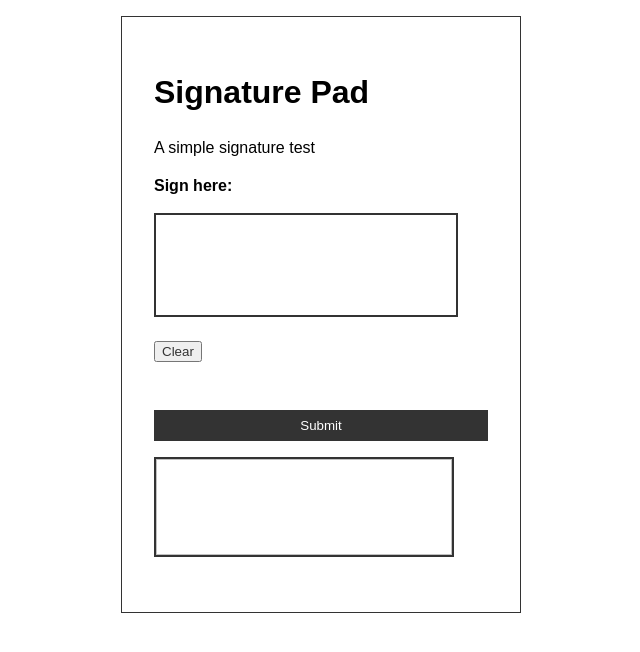
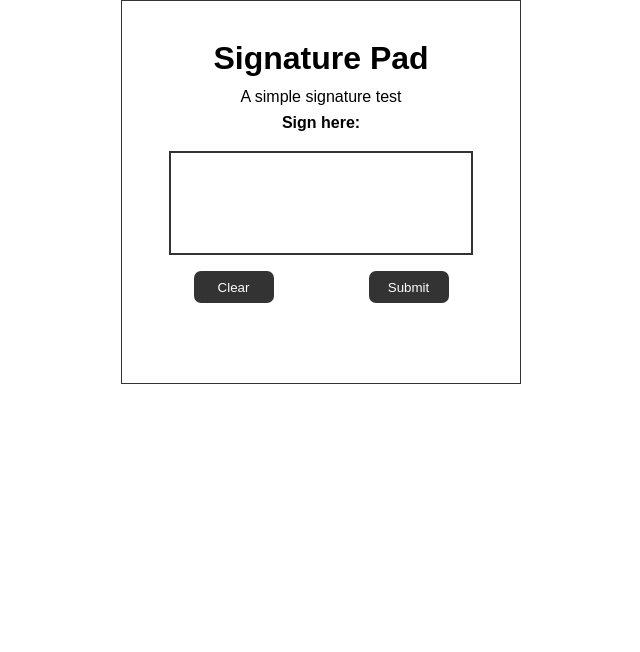
Before and after one commit to o83213/canvase-signature, a website: page index.html in a window 1280 px wide. Shown: the whole page, without its empty margins (319-959 px from the left). Drawn offline with Linux system fonts and the light colour scheme.

Commit message:
create download function

```diff
--- a/app.js
+++ b/app.js
@@ -1,6 +1,13 @@
 const canvas = document.querySelector("canvas");
 const form = document.querySelector(".signature-pad-form");
 const clearButton = document.querySelector(".clear-button");
+const downloadButton = document.getElementById("downloadBtn");
+const submitButton = document.getElementById("submitBtn");
+const footer = document.querySelector(".footer");
+//
+const blank = document.createElement("canvas");
+blank.width = canvas.width;
+blank.height = canvas.height;
 const ctx = canvas.getContext("2d");
 let writingMode = false;
 const checkIsMobile = () => {
@@ -10,37 +17,65 @@ const checkIsMobile = () => {
     )
   ) {
     // true for mobile device
-    alert("On Mobile Device");
+    console.log("On Mobile Device");
     return true;
   } else {
     // false for not mobile device
-    alert("On PC");
+    console.log("On PC");
     return false;
   }
 };
 let iSMobile = checkIsMobile();
-// create imageBlock
-const image = document.querySelector(".signature-result");
-form.appendChild(image);
+
+//
+const isCanvasEmpty = (canvas) => {
+  return canvas.toDataURL() === blank.toDataURL();
+};
 // submit Handler
-form.addEventListener("submit", (event) => {
+submitButton.addEventListener("click", (event) => {
   event.preventDefault();
+  if (isCanvasEmpty(canvas)) {
+    alert("還沒簽名喔🤣");
+    return;
+  }
+  downloadButton.classList.remove("hidden");
   const imageURL = canvas.toDataURL();
-  image.src = imageURL;
-  clearPad();
+  let image = footer.querySelector("img");
+  if (image) image.src = imageURL;
+  else {
+    image = document.createElement("img");
+    image.src = imageURL;
+    footer.insertAdjacentElement("afterbegin", image);
+  }
+  // clearPad();
 });
 // clearPad
 const clearPad = () => {
   ctx.clearRect(0, 0, canvas.width, canvas.height);
+  const image = footer.querySelector("img");
+  if (image) {
+    image.remove();
+  }
 };
 // clearButton
-clearButton.addEventListener(
-  "click",
-  (e) => {
-    clearPad();
-  },
-  { passive: true }
-);
+clearButton.addEventListener("click", (event) => {
+  event.preventDefault();
+  clearPad();
+  downloadButton.classList.add("hidden");
+});
+
+// downloadBtn
+downloadButton.addEventListener("click", async (event) => {
+  event.preventDefault();
+  const image = footer.querySelector("img");
+  const imageURL = image.src;
+  // create download link
+  const link = document.createElement("a");
+  link.href = imageURL;
+  link.download = "signature";
+  link.click();
+});
+
 // getTargetPosition
 const getTargetPosition = (event) => {
   let positionX = 0;
@@ -79,11 +114,11 @@ ctx.lineWidth = 3;
 ctx.lineJoin = ctx.lineCap = "round";
 // switch between Pc and mobile
 if (iSMobile) {
-  canvas.addEventListener("touchstart", handlePointerDown, { passive: true });
-  canvas.addEventListener("touchend", handlePointerUp, { passive: true });
-  canvas.addEventListener("touchmove", handlePointerMove, { passive: true });
+  canvas.addEventListener("touchstart", handlePointerDown);
+  canvas.addEventListener("touchend", handlePointerUp);
+  canvas.addEventListener("touchmove", handlePointerMove);
 } else {
-  canvas.addEventListener("pointerdown", handlePointerDown, { passive: true });
-  canvas.addEventListener("pointerup", handlePointerUp, { passive: true });
-  canvas.addEventListener("pointermove", handlePointerMove, { passive: true });
+  canvas.addEventListener("pointerdown", handlePointerDown);
+  canvas.addEventListener("pointerup", handlePointerUp);
+  canvas.addEventListener("pointermove", handlePointerMove);
 }
--- a/index.html
+++ b/index.html
@@ -5,22 +5,27 @@
     <meta http-equiv="X-UA-Compatible" content="IE=edge" />
     <meta name="viewport" content="width=device-width, initial-scale=1.0" />
     <title>Signature Web</title>
-    <link rel="stylesheet" href="style.css" />
+    <link rel="stylesheet" href="styles/style.css" />
+    <link rel="stylesheet" href="styles/general.css" />
     <script defer src="app.js"></script>
   </head>
   <body>
-    <form class="signature-pad-form" action="#" method="post">
+    <form class="signature-pad-form">
+      <header>
         <h1>Signature Pad</h1>
         <p>A simple signature test</p>
         <p>
           <b>Sign here:</b>
         </p>
+      </header>
+      <div class="canvas-container">
         <canvas height="100" width="300" class="signature-pad"></canvas>
-      <p>
-        <button href="#" class="clear-button">Clear</button>
-      </p>
-      <button class="submit-button" type="submit">Submit</button>
-      <img height="100" width="300" class="signature-result" />
+        <button class="btn clear-button">Clear</button>
+        <button class="btn submit-button" id="submitBtn">Submit</button>
+      </div>
+      <div class="footer">
+        <button class="btn hidden" id="downloadBtn">Download</button>
+      </div>
     </form>
   </body>
 </html>
--- /dev/null
+++ b/styles/general.css
@@ -0,0 +1,25 @@
+* {
+  box-sizing: border-box;
+  margin: 0;
+  padding: 0;
+  transition: all 0.5s;
+}
+body {
+  font-family: Arial, Helvetica, sans-serif;
+  line-height: 1.6;
+}
+.btn {
+  border: none;
+  color: #fff;
+  background-color: #333;
+  border-radius: 7px;
+  display: block;
+  height: 2rem;
+  width: 5rem;
+  cursor: pointer;
+}
+.hidden {
+  opacity: 0;
+  pointer-events: none;
+  visibility: hidden;
+}
--- a/style.css
+++ b/styles/style.css
@@ -1,41 +1,47 @@
 :root {
   --primary-color: #333;
 }
-* {
-  box-sizing: border-box;
-}
-body {
-  font-family: Arial, Helvetica, sans-serif;
-  line-height: 1.4;
-  margin: 0;
-  padding: 1rem;
-}
+
 .signature-pad-form {
+  display: flex;
+  flex-direction: column;
   border: 0.1rem solid var(--primary-color);
+  gap: 1rem;
   max-width: 25rem;
   margin: 0 auto;
   padding: 2rem;
 }
+header {
+  text-align: center;
+}
+.canvas-container {
+  display: grid;
+  grid-template-columns: repeat(2, 1fr);
+  gap: 1rem;
+  align-items: center;
+  justify-items: center;
+}
 .signature-pad {
-  cursor: url(./public/pencil.svg) 0 16, pointer;
+  grid-column: 1/-1;
+  cursor: url(../public/pencil.svg) 0 16, pointer;
   border: 2px solid var(--primary-color);
-}
-.signature-result {
-  border: 2px solid var(--primary-color);
-  margin: 1rem auto;
 }
 .clear-button {
   color: var(--primary-color);
   text-decoration: none;
 }
 .submit-button {
-  width: 100%;
   background-color: var(--primary-color);
-  border: none;
-  padding: 0.5rem 1rem;
   color: #fff;
-  cursor: pointer;
-  margin-top: 2rem;
+}
+.footer {
+  display: flex;
+  flex-direction: column;
+  align-items: center;
+  gap: 1rem;
+}
+.signature-result {
+  border: 2px solid var(--primary-color);
 }
 @media (pointer: coarse) {
   body {
```
Also changed, not shown: 1 other file. Lines whose indentation alone changed are shown as unchanged.
